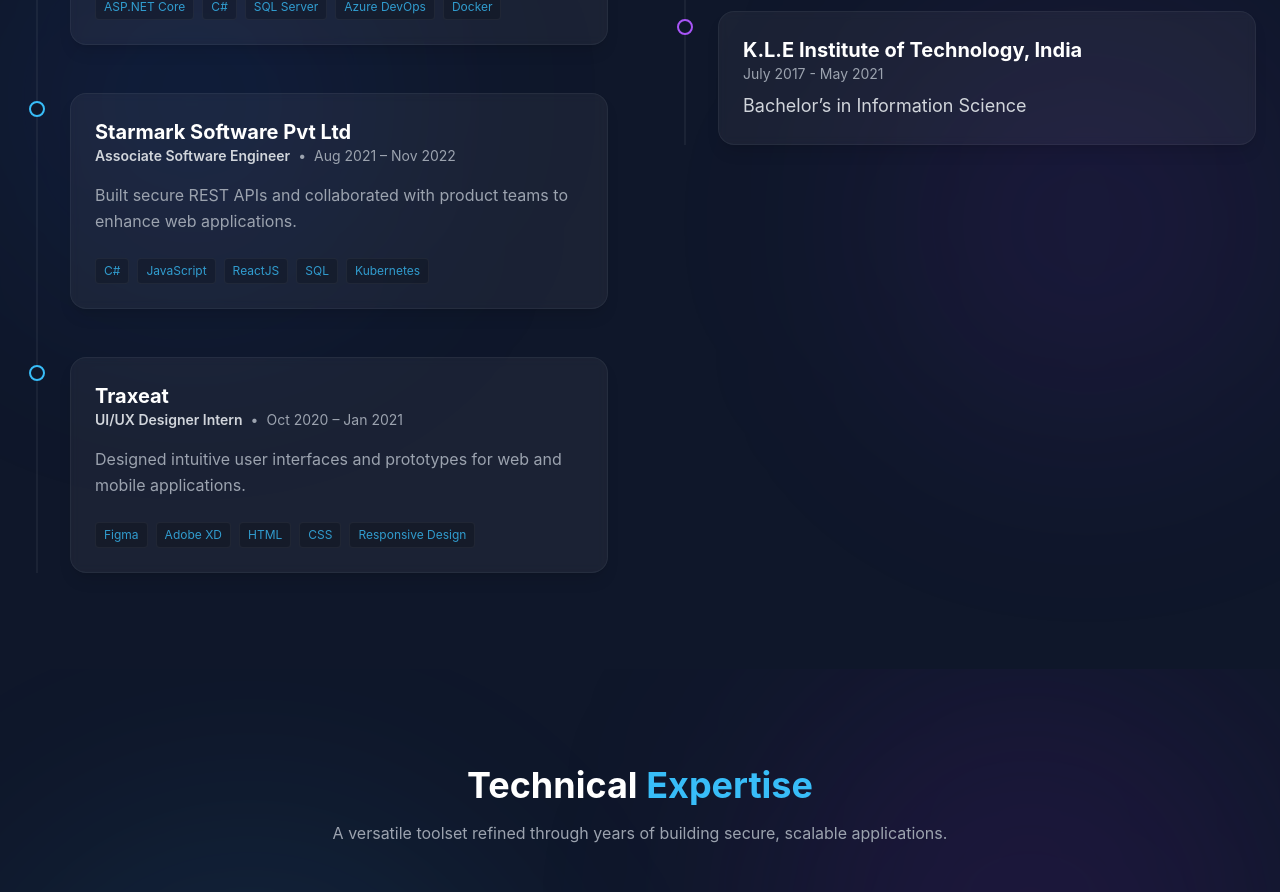
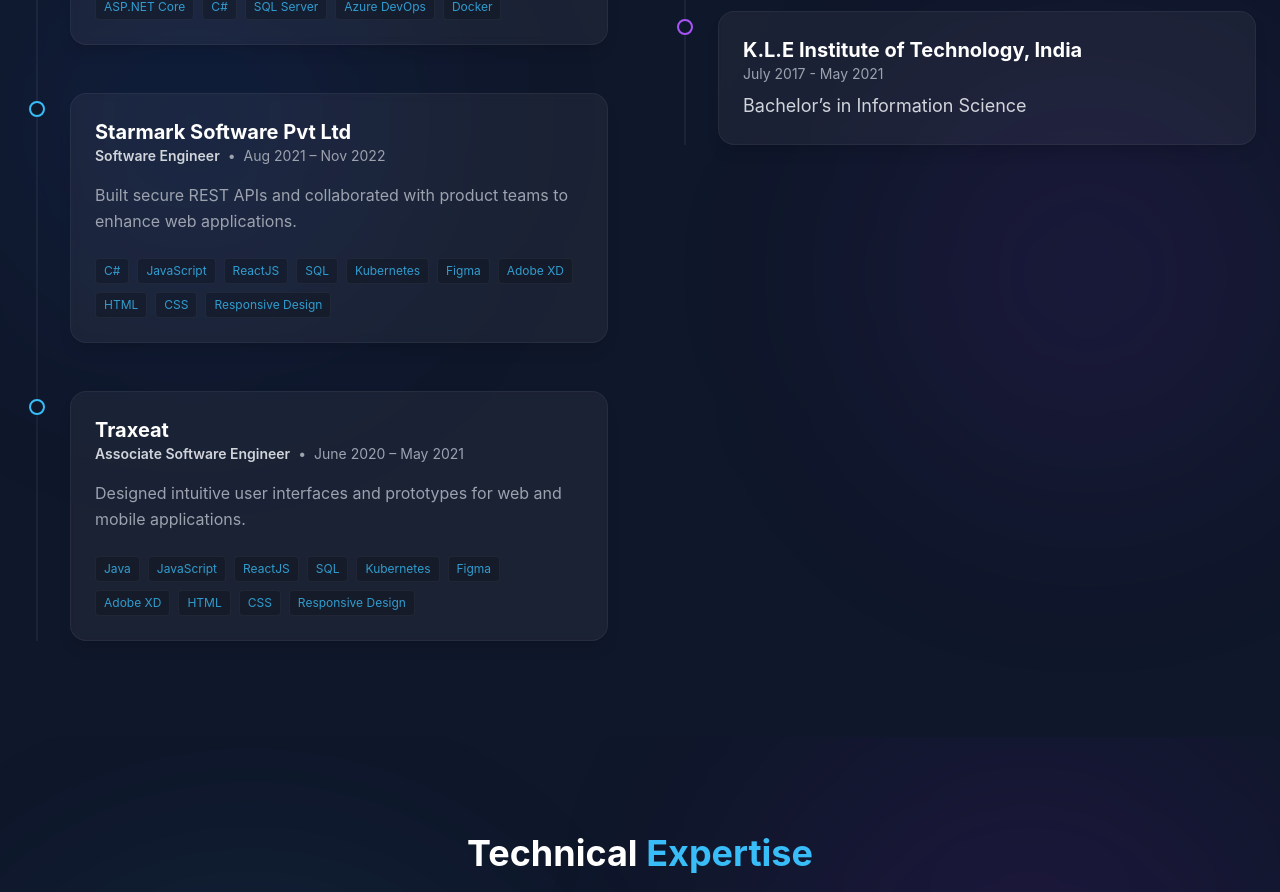
Before and after one commit to Saikrant/Portfolio, a React (Create React App) app: page / in a window 1280 px wide. Shown: the part 1143-2035 px from the top of the page. Built offline with nearby package versions, Linux system fonts and the light colour scheme.

Commit message:
Update professional experience and skills in About component

```diff
--- a/src/Components/About.js
+++ b/src/Components/About.js
@@ -12,17 +12,17 @@
   },
   {
     company: "Starmark Software Pvt Ltd",
-    role: "Associate Software Engineer",
+    role: "Software Engineer",
     duration: "Aug 2021 – Nov 2022",
     description: "Built secure REST APIs and collaborated with product teams to enhance web applications.",
-    skills: ["C#", "JavaScript", "ReactJS", "SQL", "Kubernetes"]
+    skills: ["C#", "JavaScript", "ReactJS", "SQL", "Kubernetes", "Figma", "Adobe XD", "HTML", "CSS", "Responsive Design"]
   },
   {
     company: "Traxeat",
-    role: "UI/UX Designer Intern",
-    duration: "Oct 2020 – Jan 2021",
+    role: "Associate Software Engineer",
+    duration: "June 2020 – May 2021",
     description: "Designed intuitive user interfaces and prototypes for web and mobile applications.",
-    skills: ["Figma", "Adobe XD", "HTML", "CSS", "Responsive Design"]
+    skills: ["Java", "JavaScript", "ReactJS", "SQL", "Kubernetes", "Figma", "Adobe XD", "HTML", "CSS", "Responsive Design"]
   }
 ];
 
```
